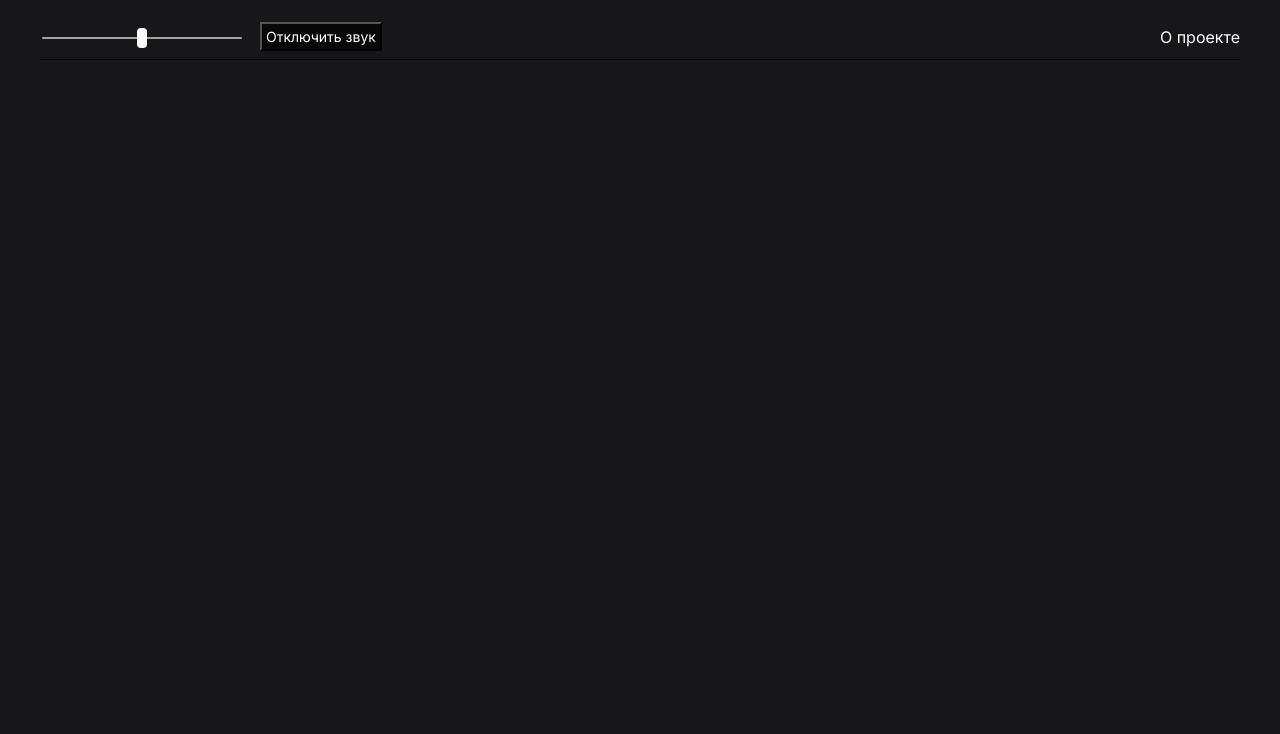
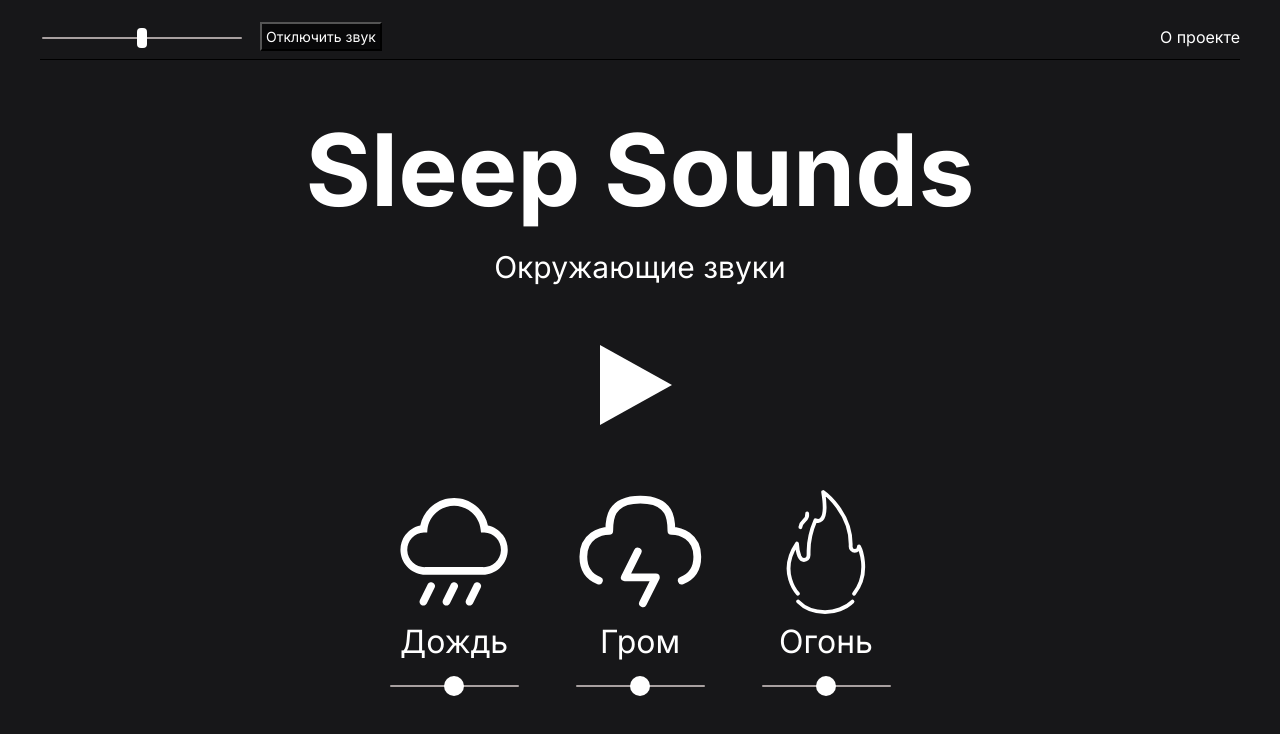
Before and after one commit to Zelelo622/SleepSounds, a plain HTML site: page index.html in a window 1280 px wide. Drawn offline with Linux system fonts and the light colour scheme.

Commit message:
верстка главной страницы

```diff
--- a/assets/styles/style.css
+++ b/assets/styles/style.css
@@ -91,3 +91,109 @@ body {
 .header__link {
   color: #fff;
 }
+
+.main {
+}
+
+.title {
+  text-align: center;
+  margin-bottom: 62px;
+}
+
+.title__main {
+  font-weight: 700;
+  font-size: 100px;
+  margin-bottom: 32px;
+}
+
+.title__descr {
+  font-size: 30px;
+}
+
+.player {
+  text-align: center;
+  margin-bottom: 62px;
+}
+
+.player__btn {
+  border: none;
+  outline: none;
+  background-color: transparent;
+  cursor: pointer;
+}
+
+.play {
+  height: 5rem;
+  width: 5rem;
+  border-left: 4.5rem solid #fff;
+  border-top: 2.5rem solid transparent;
+  border-bottom: 2.5rem solid transparent;
+  border-right: 0 solid #fff;
+}
+
+.pause {
+  height: 4.5rem;
+  width: 4.5rem;
+  border-left: 1.6rem solid #fff;
+  border-right: 1.6rem solid #fff;
+  border-top: 0 solid transparent;
+  border-bottom: 0 solid transparent;
+}
+
+.sound {
+  margin-bottom: 60px;
+}
+
+.sound__list {
+  display: flex;
+  justify-content: center;
+  flex-wrap: wrap;
+  gap: 50px;
+}
+
+.sound__item {
+}
+
+.sound__inner {
+  display: flex;
+  flex-direction: column;
+  align-items: center;
+}
+
+.sound__btn {
+  background: transparent;
+  border: none;
+  outline: none;
+  margin-bottom: 8px;
+}
+
+.sound__img {
+  width: 124px;
+  height: 124px;
+}
+
+.sound__title {
+  font-size: 32px;
+  font-weight: 400;
+  margin-bottom: 18px;
+}
+
+.sliderAmbient {
+  width: auto;
+}
+
+.sliderAmbient::-webkit-slider-thumb {
+  width: 20px;
+  height: 20px;
+  border-radius: 50%;
+}
+
+.sliderAmbient::-moz-range-thumb {
+  width: 20px;
+  height: 20px;
+  border-radius: 50%;
+}
+
+.aboutTitle {
+  margin-top: 40px;
+}
--- a/index.html
+++ b/index.html
@@ -18,11 +18,85 @@
             <button class="volumeBtn btn">Отключить звук</button>
           </div>
           <nav class="header__nav">
-            <a href="#!" class="header__link">О проекте</a>
+            <a href="pages/aboutPage.html" class="header__link">О проекте</a>
           </nav>
         </div>
       </div>
     </header>
+    <main class="main">
+      <section class="title">
+        <div class="container">
+          <h1 class="title__main">Sleep Sounds</h1>
+          <p class="title__descr">Окружающие звуки</p>
+        </div>
+      </section>
+
+      <section class="player">
+        <div class="container">
+          <button class="player__btn">
+            <div class="play"></div>
+          </button>
+        </div>
+      </section>
+
+      <section class="sound">
+        <div class="container">
+          <div class="sound__list">
+            <div class="sound__item">
+              <div class="sound__inner">
+                <button class="sound__btn">
+                  <img class="sound__img" src="assets/img/rain.svg" alt="Дождь" />
+                </button>
+                <h3 class="sound__title">Дождь</h3>
+                <span class="sliderContainer">
+                  <input
+                    type="range"
+                    min="0"
+                    max="1"
+                    step="0.01"
+                    class="slider sliderAmbient"
+                  />
+                </span>
+              </div>
+            </div>
+            <div class="sound__item">
+              <div class="sound__inner">
+                <button class="sound__btn">
+                  <img class="sound__img" src="assets/img/thunder.svg" alt="Дождь" />
+                </button>
+                <h3 class="sound__title">Гром</h3>
+                <span class="sliderContainer">
+                  <input
+                    type="range"
+                    min="0"
+                    max="1"
+                    step="0.01"
+                    class="slider sliderAmbient"
+                  />
+                </span>
+              </div>
+            </div>
+            <div class="sound__item">
+              <div class="sound__inner">
+                <button class="sound__btn">
+                  <img class="sound__img" src="assets/img/fire.svg" alt="Дождь" />
+                </button>
+                <h3 class="sound__title">Огонь</h3>
+                <span class="sliderContainer">
+                  <input
+                    type="range"
+                    min="0"
+                    max="1"
+                    step="0.01"
+                    class="slider sliderAmbient"
+                  />
+                </span>
+              </div>
+            </div>
+          </div>
+        </div>
+      </section>
+    </main>
     <script src="js/main.js"></script>
   </body>
 </html>
```
Also changed, not shown: pages/aboutPage.html (added, +25 -0 lines), assets/img/fire.svg (added), assets/img/pause.svg (added), assets/img/play.svg (added), assets/img/rain.svg (added), assets/img/thunder.svg (added).
